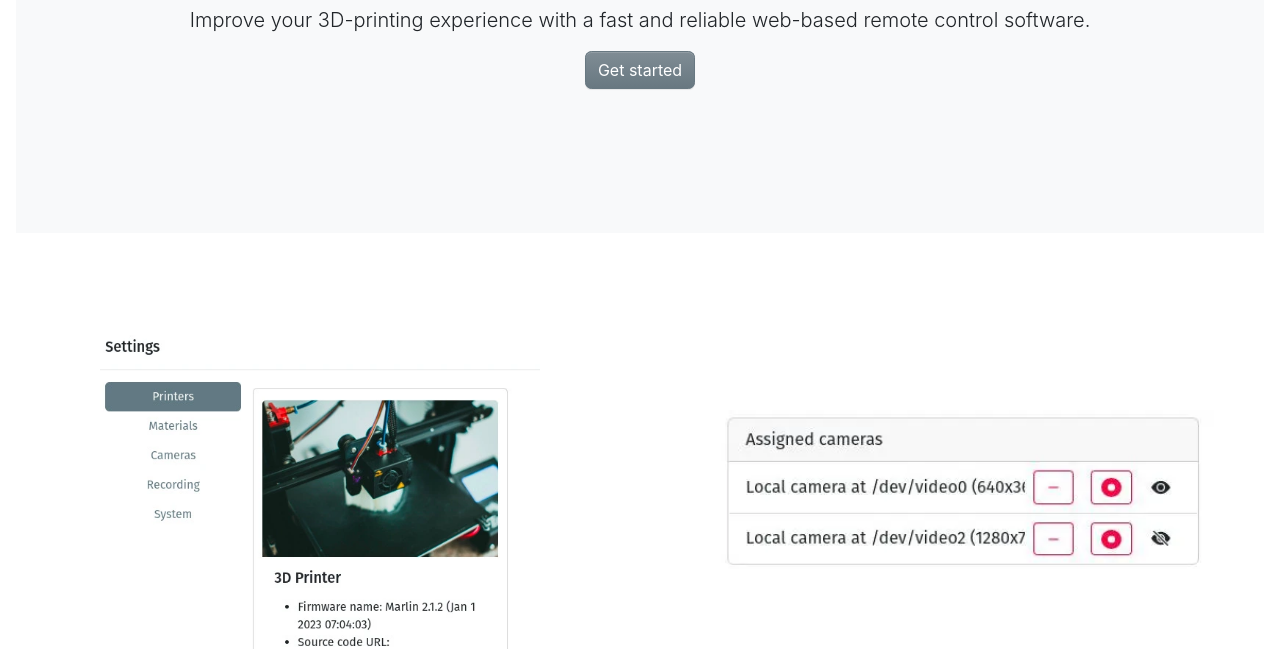
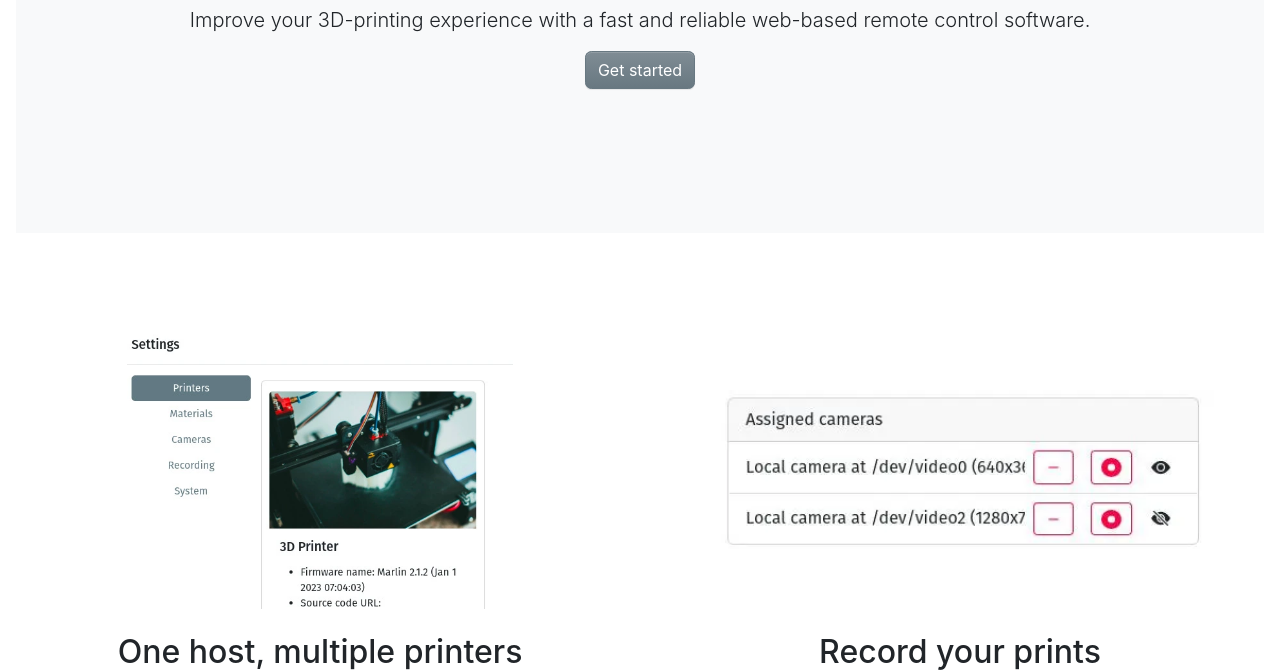
Before and after one commit to wprint3d/wprint3d.github.io, a website: page index.html in a window 1280 px wide. Shown: the part 278-948 px from the top of the page. Drawn offline with Linux system fonts and the light colour scheme.

Commit message:
Reduce images size

```diff
--- a/index.html
+++ b/index.html
@@ -10,7 +10,7 @@
     <style>
         .promo-img {
             width: 100%;
-            height: 40vh;
+            height: 35vh;
             object-fit: contain;
         }
     </style>
```
